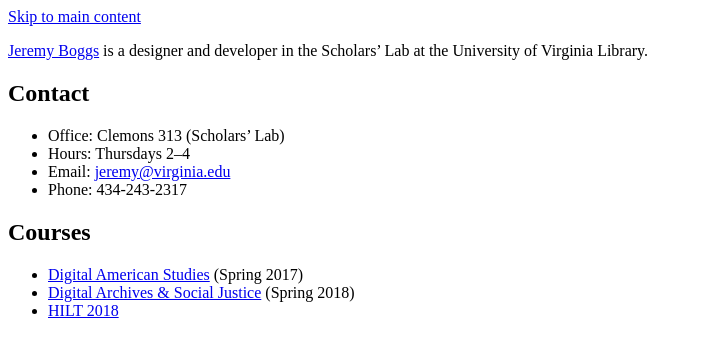
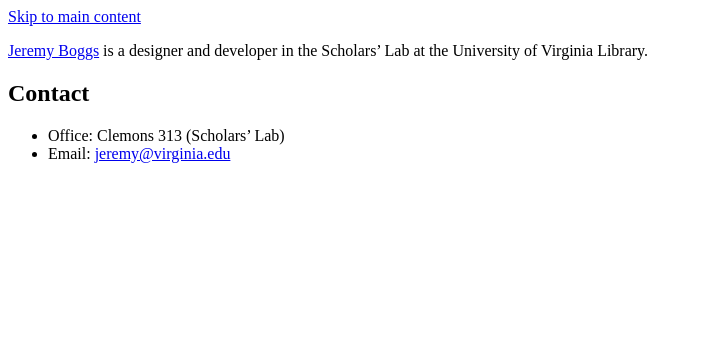
Before and after one commit to jeremyboggs/jeremyboggs.net, a Jekyll site: the page built from index.html, in a window 1280 px wide. Shown: the top 357 px of the page, without its empty margins (0-702 px from the left). Built offline with Jekyll 4.4.1, drawn with Linux system fonts in a browser that asks for light colours; some web fonts are replaced.

Commit message:
Removes hours, phone, courses from home page.

```diff
--- a/index.html
+++ b/index.html
@@ -7,20 +7,8 @@
     <h2>Contact</h2>
     <ul>
         <li>Office: Clemons 313 (Scholars’ Lab)</li>
-        <li>Hours: Thursdays 2–4</li>
         <li>Email: <a href="mailto:jeremy@virginia.edu">jeremy@virginia.edu</a></li>
-        <li>Phone: 434-243-2317</li>
     </ul>
-</section>
-
-<section id="courses">
-  <h2>Courses</h2>
-  <ul>
-  {% for course in site.courses %}
-    <li><a href="{{ course.url }}">{{ course.title }}</a> ({{ course.term }})</li>
-  {% endfor %}
-    <li><a href="http://advocacybydesign.org/hilt2018/">HILT 2018</a></li>
-  </ul>
 </section>
 
 {% if site.posts.size > 0 %}
```
